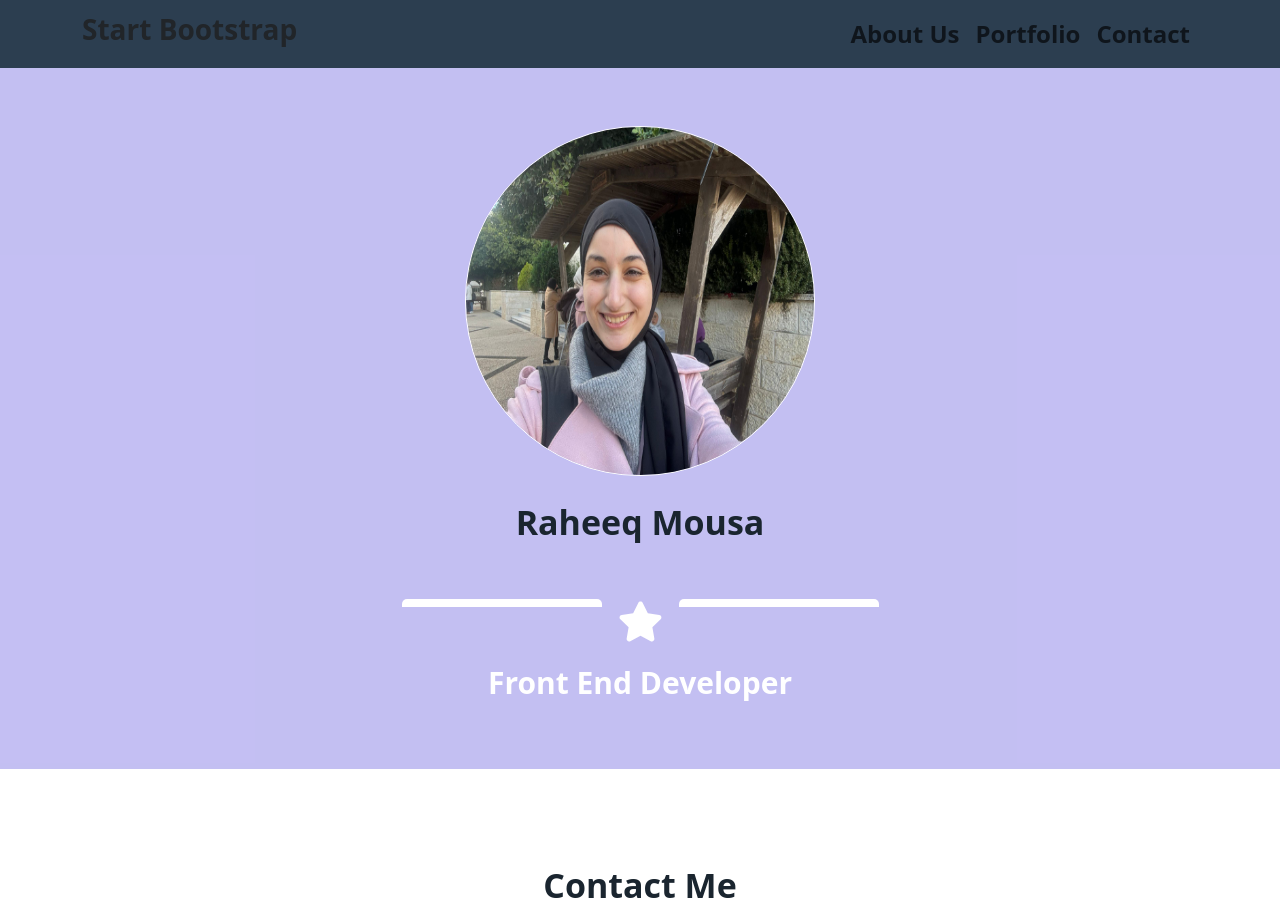
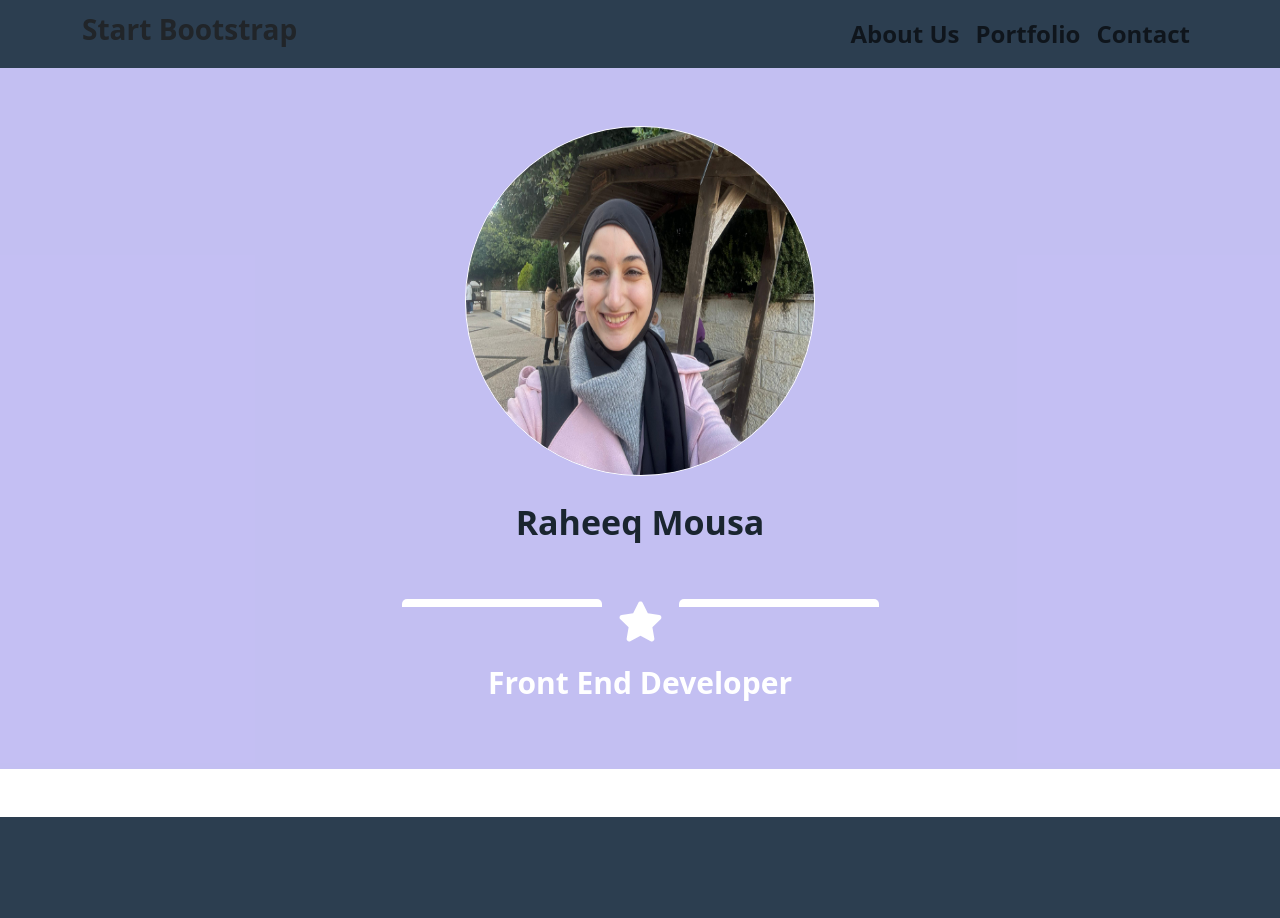
Before and after one commit to RaheeqMousa/Portfolio_React, a React (Vite) app: page /contact in a window 1280 px wide. Shown: the top 918 px of the page. Built offline with nearby package versions, Linux system fonts and the light colour scheme.

Commit message:
Update App.jsx

```diff
--- a/src/App.jsx
+++ b/src/App.jsx
@@ -17,7 +17,6 @@ export default function App() {
       <Routes>
         <Route path="/" element={<Portfolio />} />
         <Route path="/about" element={<AboutUs />} />
-        <Route path="/contact" element={<ContactMe />} />
         <Route path="*" elements={<NotFound />} />
       </Routes>
 
```
